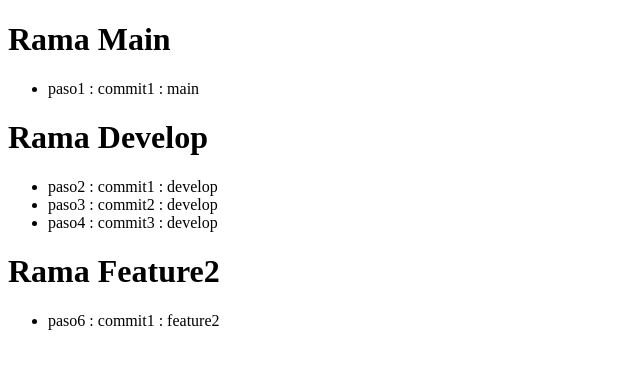
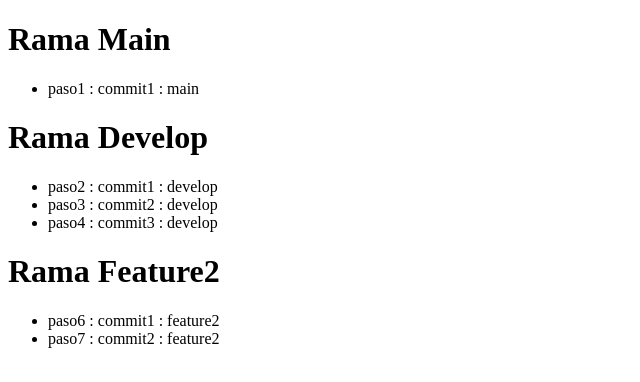
Before and after one commit to ALESS4NDOR/practica-git-github, a plain HTML site: page index.html in a window 1280 px wide. Shown: the whole page, without its empty margins (0-640 px from the left). Drawn offline with Linux system fonts and the light colour scheme.

Commit message:
paso7 : commit2 : feature2

```diff
--- a/index.html
+++ b/index.html
@@ -21,6 +21,7 @@
     <h1>Rama Feature2</h1>
     <ul>
         <li>paso6 : commit1 : feature2</li>
+        <li>paso7 : commit2 : feature2</li>
     </ul>
 </body>
 </html>
```
